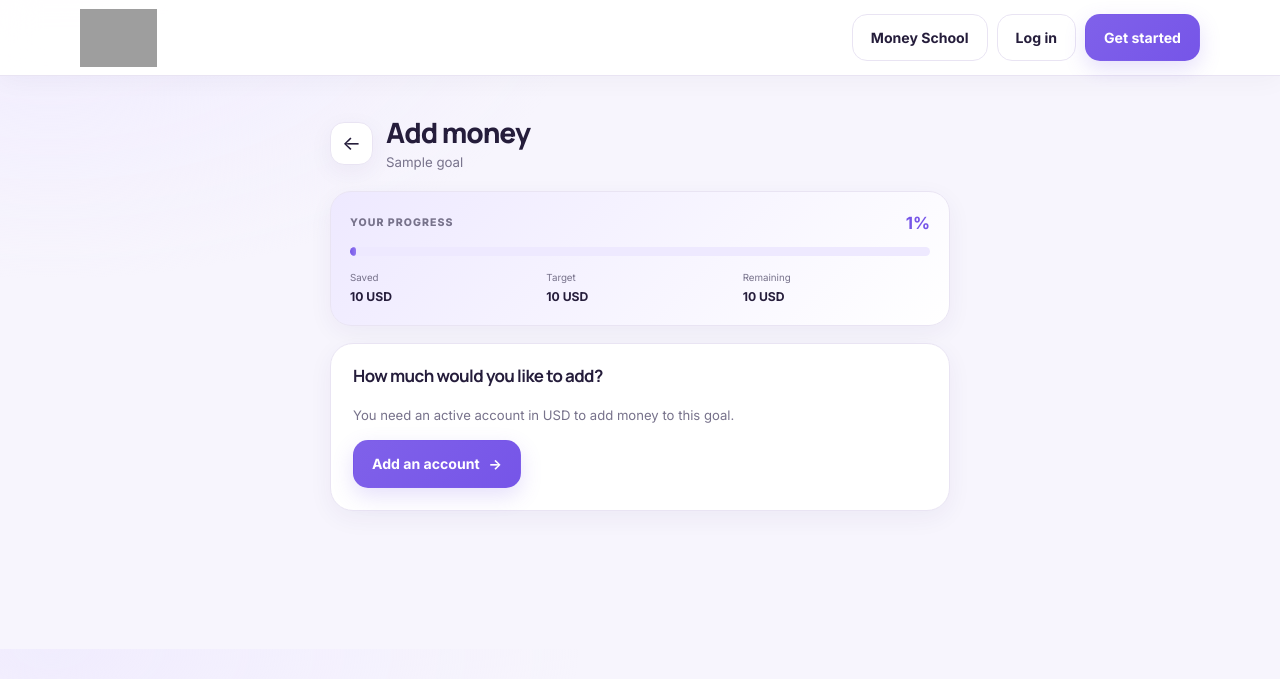
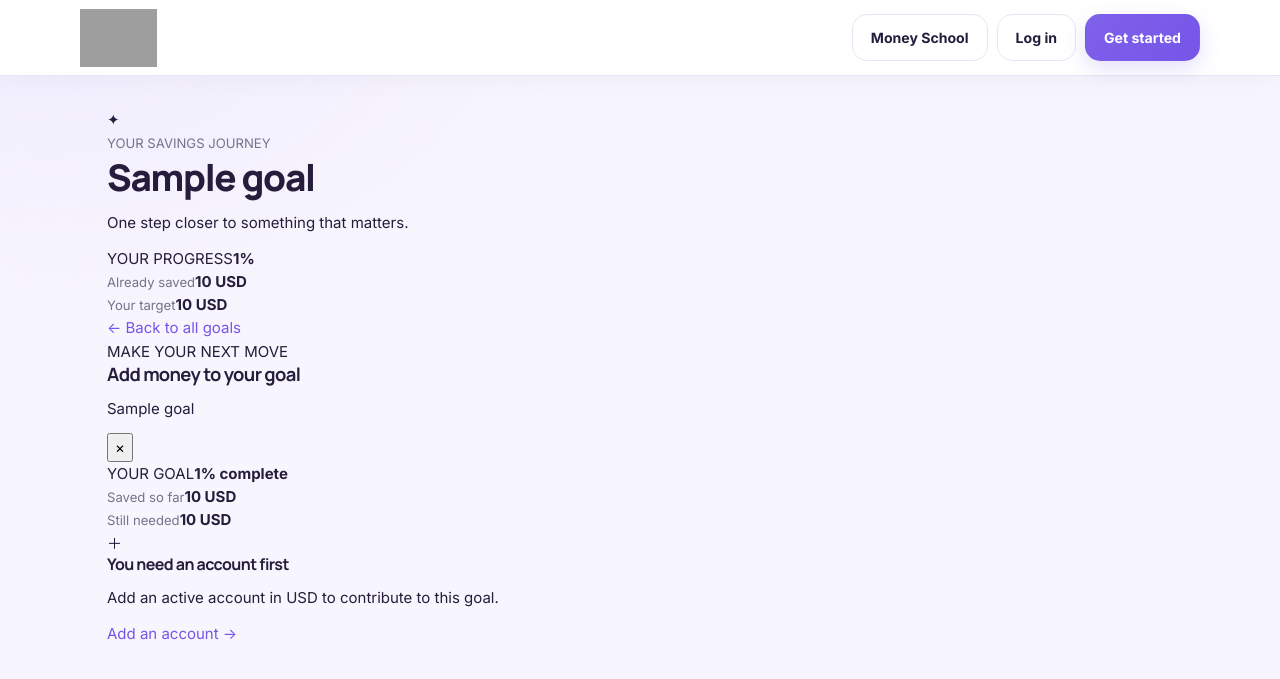
Before and after one commit to fosing123/money, a Django app: template src/templates/goals/goal_contribute.html in a window 1280 px wide. Shown: the top 679 px of the page. Run offline with Django 5.2, Linux system fonts and the light colour scheme; the template is opened without the code that fills it: most values are stand-ins (such as "Sample title", 1, 10 or a date in 2020); some libraries are stand-ins or nearby versions; grey boxes are pictures that could not be loaded.

Commit message:
feat(goals): redesign contributions as swipeable premium sheet

```diff
--- a/src/templates/goals/goal_contribute.html
+++ b/src/templates/goals/goal_contribute.html
@@ -1,54 +1,88 @@
 {% extends 'base.html' %}
+{% load static %}
 {% block title %}Add to {{ goal.name }} · TIANA{% endblock %}
+{% block extra_head %}
+<link rel="stylesheet" href="{% static 'nkem/expense-analyzer.css' %}?v=20261106-goal-topup-sheet">
+{% endblock %}
 {% block content %}
-<section class="goal-contribute-page">
-  <header class="goal-contribute-heading">
-    <a class="entry-back" href="{% url 'goals' %}" aria-label="Back to savings goals">←</a>
-    <div><h1>Add money</h1><p>{{ goal.name }}</p></div>
-  </header>
-
-  <section class="goal-contribute-summary">
-    <div class="goal-contribute-summary-top"><span>YOUR PROGRESS</span><strong>{{ goal.progress_percentage }}%</strong></div>
-    <div class="goal-progress-track"><span style="width:{{ goal.progress_percentage }}%"></span></div>
-    <div class="goal-contribute-numbers"><div><small>Saved</small><strong>{{ goal.saved_amount|floatformat:0 }} {{ goal.currency }}</strong></div><div><small>Target</small><strong>{{ goal.target_amount|floatformat:0 }} {{ goal.currency }}</strong></div><div><small>Remaining</small><strong>{{ goal.remaining_amount|floatformat:0 }} {{ goal.currency }}</strong></div></div>
+<section class="goal-topup-stage" data-goal-topup>
+  <div class="goal-topup-backdrop" data-topup-backdrop aria-hidden="true"></div>
+  <section class="goal-topup-context" aria-hidden="true">
+    <header class="goal-topup-context-heading">
+      <span class="goal-topup-context-mark">✦</span>
+      <div><small>YOUR SAVINGS JOURNEY</small><h1>{{ goal.name }}</h1><p>One step closer to something that matters.</p></div>
+    </header>
+    <div class="goal-topup-context-card">
+      <div class="goal-topup-context-top"><span>YOUR PROGRESS</span><strong>{{ goal.progress_percentage }}%</strong></div>
+      <div class="goal-topup-context-track"><i style="width:{{ goal.progress_percentage }}%"></i></div>
+      <div class="goal-topup-context-numbers">
+        <div><small>Already saved</small><strong>{{ goal.saved_amount|floatformat:0 }} <span>{{ goal.currency }}</span></strong></div>
+        <div><small>Your target</small><strong>{{ goal.target_amount|floatformat:0 }} <span>{{ goal.currency }}</span></strong></div>
+      </div>
+    </div>
+    <a class="goal-topup-back-link" href="{% url 'goals' %}">← Back to all goals</a>
   </section>
 
-  <section class="goal-contribute-card">
-    <h2>How much would you like to add?</h2>
+  <section class="goal-topup-sheet" data-topup-sheet role="dialog" aria-modal="true" aria-labelledby="goal-topup-title" aria-hidden="true" tabindex="-1"
+    data-saved="{{ goal.saved_amount }}" data-target="{{ goal.target_amount }}" data-remaining="{{ goal.remaining_amount }}">
+    <div class="goal-topup-handle" data-topup-handle aria-label="Swipe down to close"><span></span></div>
+    <header class="goal-topup-sheet-heading">
+      <div><span class="goal-topup-eyebrow">MAKE YOUR NEXT MOVE</span><h2 id="goal-topup-title">Add money to your goal</h2><p>{{ goal.name }}</p></div>
+      <button type="button" class="goal-topup-close" data-topup-close aria-label="Close add money sheet">×</button>
+    </header>
+
+    <div class="goal-topup-summary">
+      <div class="goal-topup-summary-top"><span>YOUR GOAL</span><strong>{{ goal.progress_percentage }}% complete</strong></div>
+      <div class="goal-topup-progress"><i style="width:{{ goal.progress_percentage }}%"></i></div>
+      <div class="goal-topup-summary-numbers">
+        <div><small>Saved so far</small><strong>{{ goal.saved_amount|floatformat:0 }} <span>{{ goal.currency }}</span></strong></div>
+        <div><small>Still needed</small><strong>{{ goal.remaining_amount|floatformat:0 }} <span>{{ goal.currency }}</span></strong></div>
+      </div>
+    </div>
+
     {% if not accounts_available %}
-      <div class="goal-no-accounts">
-        <p>You need an active account in {{ goal.currency }} to add money to this goal.</p>
-        <a class="button" href="{% url 'account_create' %}">Add an account <span>→</span></a>
+      <div class="goal-topup-empty">
+        <span>＋</span><h3>You need an account first</h3>
+        <p>Add an active account in {{ goal.currency }} to contribute to this goal.</p>
+        <a class="goal-topup-primary" href="{% url 'account_create' %}">Add an account <span>→</span></a>
       </div>
     {% else %}
       {% if form.non_field_errors %}<div class="message message-error">{{ form.non_field_errors }}</div>{% endif %}
-      <form method="post" class="goal-contribute-form" novalidate>
+      <form method="post" class="goal-topup-form" novalidate>
         {% csrf_token %}
-        <div class="goal-amount-field">
-          <label for="{{ form.amount.id_for_label }}">Amount</label>
-          <div class="goal-amount-input-wrap">{{ form.amount }}<span>{{ goal.currency }}</span></div>
+        <div class="goal-topup-amount-block">
+          <label for="{{ form.amount.id_for_label }}">How much would you like to add?</label>
+          <div class="goal-topup-amount-input"><span>{{ goal.currency }}</span>{{ form.amount }}</div>
           {% for error in form.amount.errors %}<small class="field-error">{{ error }}</small>{% endfor %}
+          <div class="goal-topup-quick-amounts" aria-label="Quick add amounts">
+            <button type="button" data-goal-quick-amount="500">+500</button>
+            <button type="button" data-goal-quick-amount="1000">+1,000</button>
+            <button type="button" data-goal-quick-amount="2000">+2,000</button>
+            <button type="button" data-goal-quick-amount="5000">+5,000</button>
+          </div>
         </div>
-        <div class="goal-quick-amounts" aria-label="Quick amounts">
-          <button type="button" data-goal-quick-amount="500">+500</button>
-          <button type="button" data-goal-quick-amount="1000">+1,000</button>
-          <button type="button" data-goal-quick-amount="2000">+2,000</button>
-          <button type="button" data-goal-quick-amount="5000">+5,000</button>
+
+        <div class="goal-topup-projection" aria-live="polite">
+          <div><span>After this contribution</span><strong data-topup-projected>{{ goal.progress_percentage }}%</strong></div>
+          <div class="goal-topup-projection-track"><i data-topup-preview-bar style="width:{{ goal.progress_percentage }}%"></i></div>
+          <small data-topup-projection-copy>See how this amount could move your goal forward.</small>
         </div>
-        <div class="goal-contribute-field">
-          <label for="{{ form.account.id_for_label }}">From account</label>
+
+        <div class="goal-topup-field">
+          <label for="{{ form.account.id_for_label }}">Take it from</label>
           {{ form.account }}
           {% for error in form.account.errors %}<small class="field-error">{{ error }}</small>{% endfor %}
         </div>
-        <div class="goal-contribute-field">
-          <label for="{{ form.note.id_for_label }}">Note <span>Optional</span></label>
+        <div class="goal-topup-field">
+          <label for="{{ form.note.id_for_label }}">Add a note <span>Optional</span></label>
           {{ form.note }}
           {% for error in form.note.errors %}<small class="field-error">{{ error }}</small>{% endfor %}
         </div>
-        <div class="goal-contribute-footnote"><span>↗</span> This amount will be moved out of the selected account and added to this goal.</div>
-        <div class="goal-contribute-actions">
-          <a class="button button-secondary" href="{% url 'goals' %}">Cancel</a>
-          <button class="button" type="submit">Add to my goal <span>→</span></button>
+
+        <p class="goal-topup-safety"><span>⌑</span><span>This contribution is transferred from the account you choose. TIANA checks the available balance before saving it.</span></p>
+        <div class="goal-topup-actions">
+          <a href="{% url 'goals' %}" class="goal-topup-secondary">Cancel</a>
+          <button type="submit" class="goal-topup-primary">Add to my goal <span>→</span></button>
         </div>
       </form>
     {% endif %}
@@ -58,15 +92,95 @@
 {% block extra_js %}
 <script>
 document.addEventListener("DOMContentLoaded", () => {
-  const input = document.querySelector("#{{ form.amount.id_for_label }}");
-  if (!input) return;
-  document.querySelectorAll("[data-goal-quick-amount]").forEach((button) => {
+  const root = document.querySelector("[data-goal-topup]");
+  const sheet = root?.querySelector("[data-topup-sheet]");
+  const backdrop = root?.querySelector("[data-topup-backdrop]");
+  const handle = root?.querySelector("[data-topup-handle]");
+  if (!root || !sheet || !backdrop) return;
+
+  const closeUrl = "{% url 'goals' %}";
+  let startY = 0;
+  let startX = 0;
+  let startScroll = 0;
+
+  const close = () => {
+    root.classList.remove("is-open");
+    document.body.classList.remove("goal-topup-open");
+    sheet.setAttribute("aria-hidden", "true");
+    window.setTimeout(() => window.location.assign(closeUrl), 230);
+  };
+
+  const open = () => {
+    document.body.classList.add("goal-topup-open");
+    requestAnimationFrame(() => {
+      root.classList.add("is-open");
+      sheet.setAttribute("aria-hidden", "false");
+      sheet.querySelector("input:not([type=hidden]), select")?.focus({ preventScroll: true });
+    });
+  };
+
+  backdrop.addEventListener("click", close);
+  root.querySelectorAll("[data-topup-close]").forEach((button) => button.addEventListener("click", close));
+  document.addEventListener("keydown", (event) => {
+    if (event.key === "Escape" && root.classList.contains("is-open")) close();
+  });
+
+  const beginSwipe = (event) => {
+    const point = event.changedTouches?.[0] || event;
+    startY = point.clientY;
+    startX = point.clientX;
+    startScroll = sheet.scrollTop;
+  };
+  const endSwipe = (event, threshold) => {
+    const point = event.changedTouches?.[0] || event;
+    const deltaY = point.clientY - startY;
+    const deltaX = Math.abs(point.clientX - startX);
+    if (startY && deltaY > threshold && deltaY > deltaX) close();
+    startY = 0;
+  };
+  handle?.addEventListener("touchstart", beginSwipe, { passive: true });
+  handle?.addEventListener("touchend", (event) => endSwipe(event, 45), { passive: true });
+  sheet.addEventListener("touchstart", (event) => {
+    if (sheet.scrollTop <= 0) beginSwipe(event);
+    else startY = 0;
+  }, { passive: true });
+  sheet.addEventListener("touchend", (event) => {
+    if (startScroll <= 0 && sheet.scrollTop <= 0) endSwipe(event, 95);
+  }, { passive: true });
+
+  const amount = sheet.querySelector("#{{ form.amount.id_for_label }}");
+  const previewValue = sheet.querySelector("[data-topup-projected]");
+  const previewBar = sheet.querySelector("[data-topup-preview-bar]");
+  const previewCopy = sheet.querySelector("[data-topup-projection-copy]");
+  const saved = Number(sheet.dataset.saved || 0);
+  const target = Number(sheet.dataset.target || 0);
+  const remaining = Number(sheet.dataset.remaining || 0);
+  const updatePreview = () => {
+    const contribution = Math.max(0, Number(String(amount?.value || "").replace(/,/g, "")) || 0);
+    const projected = target > 0 ? Math.min(100, ((saved + contribution) / target) * 100) : 0;
+    if (previewValue) previewValue.textContent = Math.round(projected) + "%";
+    if (previewBar) previewBar.style.width = projected + "%";
+    if (previewCopy) {
+      previewCopy.textContent = contribution > remaining
+        ? "That is more than this goal still needs. Choose a smaller amount."
+        : contribution > 0
+          ? "You would add " + contribution.toLocaleString() + " " + "{{ goal.currency }}" + " to this goal."
+          : "See how this amount could move your goal forward.";
+    }
+  };
+  amount?.addEventListener("input", updatePreview);
+  root.querySelectorAll("[data-goal-quick-amount]").forEach((button) => {
     button.addEventListener("click", () => {
-      const value = Number(input.value || 0) + Number(button.dataset.goalQuickAmount);
-      input.value = String(value);
-      input.dispatchEvent(new Event("input", { bubbles: true }));
+      const value = (Number(String(amount?.value || "").replace(/,/g, "")) || 0) + Number(button.dataset.goalQuickAmount);
+      if (amount) {
+        amount.value = String(value);
+        amount.dispatchEvent(new Event("input", { bubbles: true }));
+      }
     });
   });
+
+  open();
+  updatePreview();
 });
 </script>
 {% endblock %}
```
